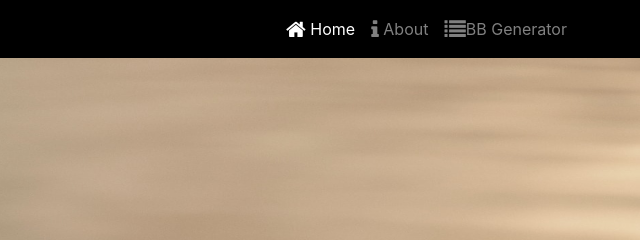
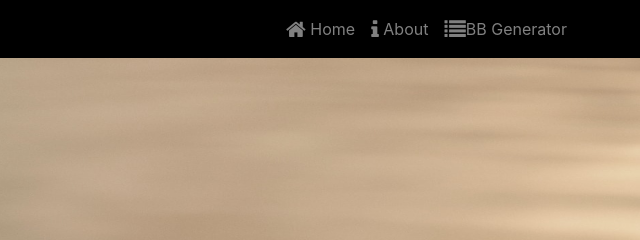
Before and after one commit to aanwarmlitt/binduMind, a website: page index.html in a window 1280 px wide. Shown: the top 240 px of the page, 242-882 px from the left. Drawn offline with nearby package versions, Linux system fonts and the light colour scheme.

Commit message:
Final version

```diff
--- a/index.html
+++ b/index.html
@@ -24,8 +24,8 @@
                     width="41"></a>
             <div class="collapse navbar-collapse" id="Navbar">
                 <ul class="navbar-nav mr-auto ml-auto">
-                    <li class="nav-item active"><a href="#pg_top" class="nav-link"><span
-                                class="fa fa-home fa-lg"></span> Home</a></li>
+                    <li class="nav-item"><a href="#pg_top" class="nav-link"><span class="fa fa-home fa-lg"></span>
+                            Home</a></li>
                     <li class="nav-item"><a href="#about_bb" class="nav-link"><span class="fa fa-info fa-lg"></span>
                             About</a></li>
                     <li class="nav-item"><a href="#gen_bb" class="nav-link"><span class="fa fa-list fa-lg"></span>BB
```
